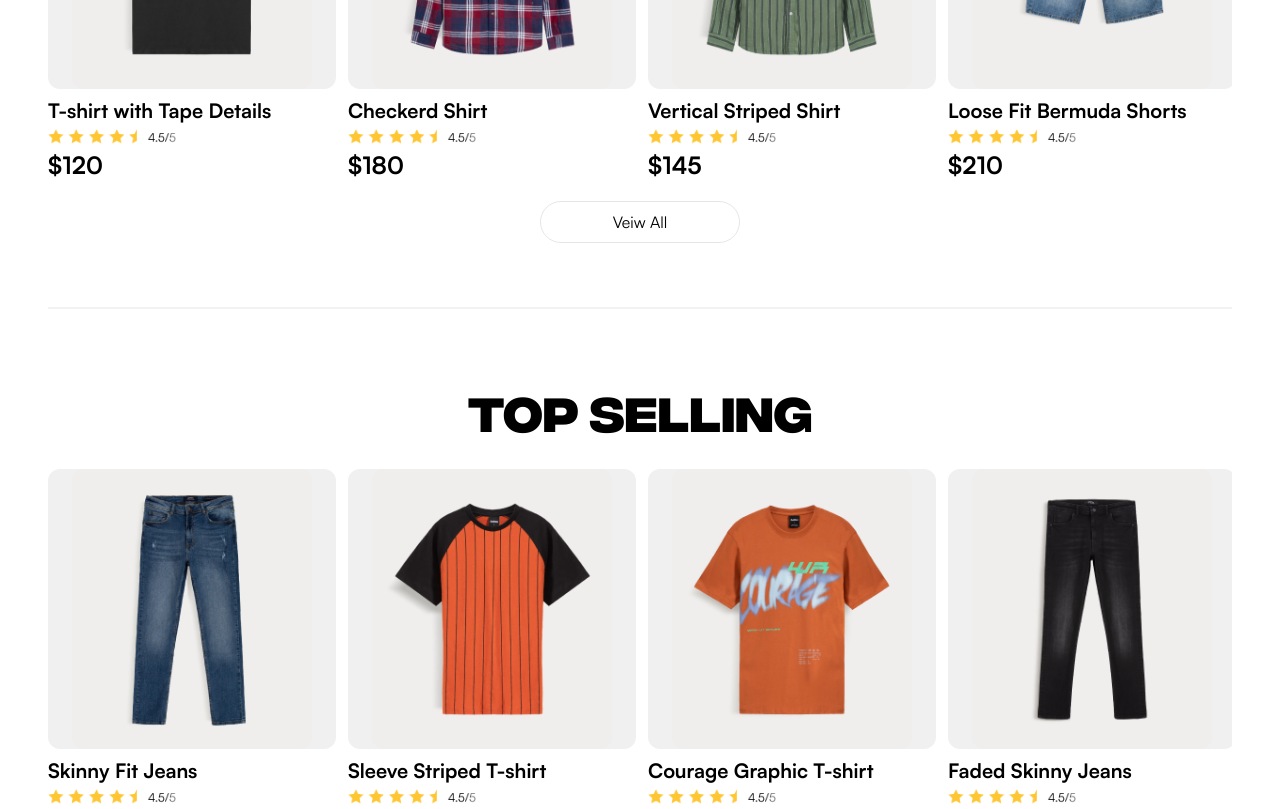
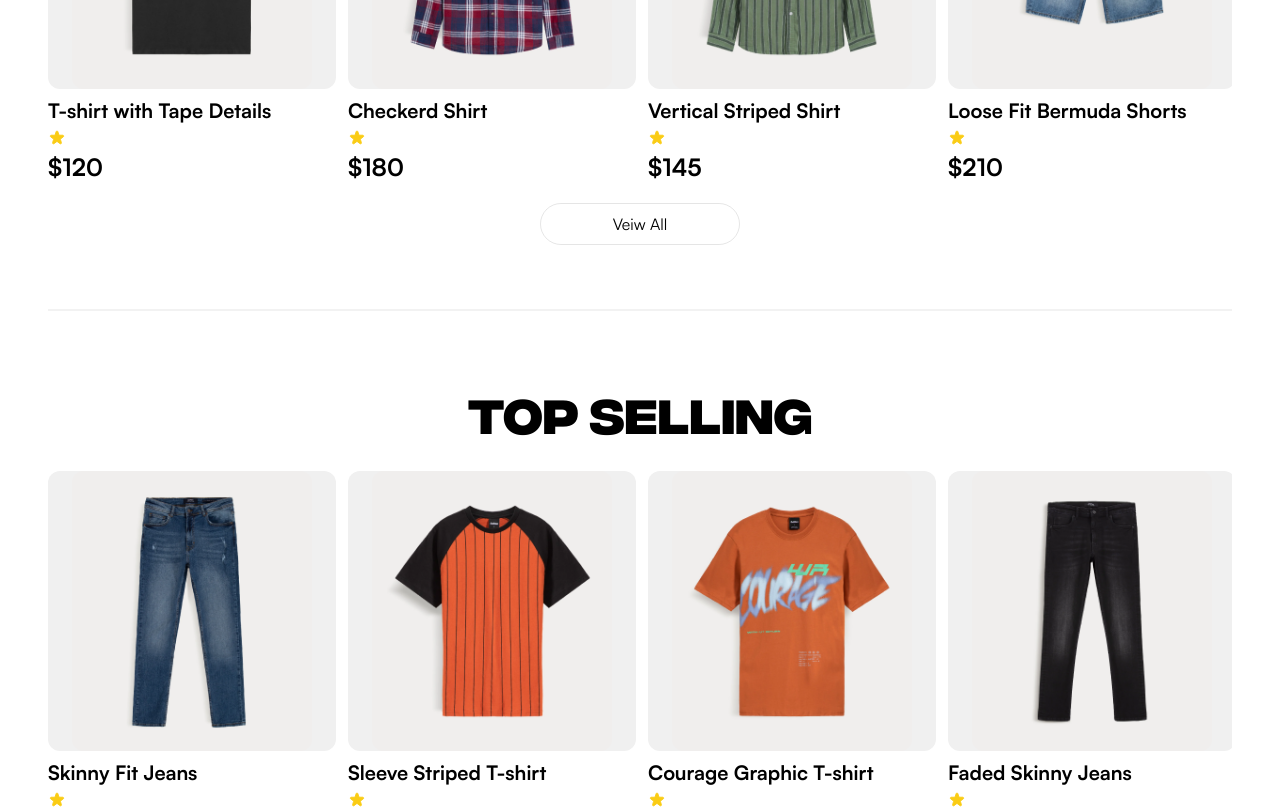
Before and after one commit to 01mehran/shopverse, a React (Vite) app: page / in a window 1280 px wide. Shown: the part 1120-1929 px from the top of the page. Built offline with nearby package versions, Linux system fonts and the light colour scheme; data requests are answered from the project's data file.

Commit message:
feat(star): add half star feature with a prop

```diff
--- a/src/data/db.json
+++ b/src/data/db.json
@@ -16,7 +16,7 @@
       "id": 2,
       "name": "Skinny Fit Jeans",
       "price": 240,
-      "rating": 4.5,
+      "rating": 4,
       "image": "/images/pic2.png",
       "description": "A classic pair of skinny fit jeans with a clean silhouette that works perfectly with everyday outfits.",
       "colors": ["#1C2A3A", "#00b8db"],
@@ -28,7 +28,7 @@
       "id": 3,
       "name": "Checkerd Shirt",
       "price": 180,
-      "rating": 4.5,
+      "rating": 3.5,
       "image": "/images/pic3.png",
       "description": "A timeless checked shirt made for effortless casual styling and comfortable everyday wear.",
       "colors": ["#B22222", "#1C1C1C", "#f54a00"],
@@ -76,7 +76,7 @@
       "id": 7,
       "name": "Loose Fit Bermuda Shorts",
       "price": 210,
-      "rating": 4.5,
+      "rating": 3.5,
       "image": "/images/pic7.png",
       "description": "Relaxed-fit Bermuda shorts designed for warm days with a comfortable silhouette and versatile style.",
       "colors": ["#4169E1", "#708090"],
@@ -100,7 +100,7 @@
       "id": 9,
       "name": "Polo with Contrast Trims",
       "price": 150,
-      "rating": 4.5,
+      "rating": 5,
       "image": "/images/pic12.png",
       "description": "A smart casual polo shirt featuring contrasting trims and a comfortable regular fit.",
       "colors": ["#000000", "#4B0082", "#87CEEB"],
@@ -112,7 +112,7 @@
       "id": 10,
       "name": "Gradient Graphic T-shirt",
       "price": 220,
-      "rating": 4.5,
+      "rating": 3,
       "image": "/images/pic13.png",
       "description": "A contemporary graphic t-shirt with a subtle gradient design and relaxed everyday fit.",
       "colors": ["#4B0082", "#1C1C1C"],
@@ -124,7 +124,7 @@
       "id": 11,
       "name": "Polo with Tipping Details",
       "price": 290,
-      "rating": 4.5,
+      "rating": 5,
       "image": "/images/pic14.png",
       "description": "A refined polo featuring classic tipping details for a timeless and polished appearance.",
       "colors": ["#4169E1", "#1C1C1C"],
@@ -136,7 +136,7 @@
       "id": 12,
       "name": "Black Striped T-shirt",
       "price": 190,
-      "rating": 4,
+      "rating": 3,
       "image": "/images/pic15.png",
       "description": "A Black Striped T-shirt crafted for everyday comfort with a clean and versatile appearance.",
       "colors": ["#8E8358", "#ADD8E6", "#155dfc"],
--- a/src/shared/components/ProductCard.tsx
+++ b/src/shared/components/ProductCard.tsx
@@ -1,11 +1,11 @@
 // React Router Dom;
 import { Link } from "react-router-dom";
 
+// Componnets;
+import Star from "./Star";
+
 // Types;
 import type { ProductCardProps } from "../types/types";
-
-// Static Images;
-import ratingStart from "@images/home/rating-start.png";
 
 export default function ProductCard({ product }: ProductCardProps) {
   return (
@@ -30,13 +30,7 @@ export default function ProductCard({ product }: ProductCardProps) {
           {/* Product Name  */}
           <p className="text-base font-bold md:text-xl">{product.name}</p>
 
-          {/* Product Rate */}
-          <img
-            src={ratingStart}
-            loading="lazy"
-            alt="rating-satar"
-            className="w-22 sm:w-32"
-          />
+          <Star />
 
           {/* Product Price */}
           <p className="text-xl font-bold sm:text-2xl">${product.price}</p>
--- a/src/shared/components/Star.tsx
+++ b/src/shared/components/Star.tsx
@@ -1,13 +1,24 @@
-function Star() {
+function Star({ half = false }) {
   return (
     <svg
       style={{ width: 18, height: 18 }}
       xmlns="http://www.w3.org/2000/svg"
       viewBox="0 0 20 20"
-      fill="#FACC15"
-      stroke="#FACC15"
     >
-      <path d="M9.049 2.927c.3-.921 1.603-.921 1.902 0l1.07 3.292a1 1 0 00.95.69h3.462c.969 0 1.371 1.24.588 1.81l-2.8 2.034a1 1 0 00-.364 1.118l1.07 3.292c.3.921-.755 1.688-1.54 1.118l-2.8-2.034a1 1 0 00-1.175 0l-2.8 2.034c-.784.57-1.838-.197-1.539-1.118l1.07-3.292a1 1 0 00-.364-1.118L2.98 8.72c-.783-.57-.38-1.81.588-1.81h3.461a1 1 0 00.951-.69l1.07-3.292z" />
+      {half && (
+        <defs>
+          <linearGradient id="half-star">
+            <stop offset="50%" stopColor="#FACC15" />
+            <stop offset="50%" stopColor="transparent" />
+          </linearGradient>
+        </defs>
+      )}
+
+      <path
+        d="M9.049 2.927c.3-.921 1.603-.921 1.902 0l1.07 3.292a1 1 0 00.95.69h3.462c.969 0 1.371 1.24.588 1.81l-2.8 2.034a1 1 0 00-.364 1.118l1.07 3.292c.3.921-.755 1.688-1.54 1.118l-2.8-2.034a1 1 0 00-1.175 0l-2.8 2.034c-.784.57-1.838-.197-1.539-1.118l1.07-3.292a1 1 0 00-.364-1.118L2.98 8.72c-.783-.57-.38-1.81.588-1.81h3.461a1 1 0 00.951-.69l1.07-3.292z"
+        fill={half ? "url(#half-star)" : "#FACC15"}
+        stroke="#FACC15"
+      />
     </svg>
   );
 }
```
